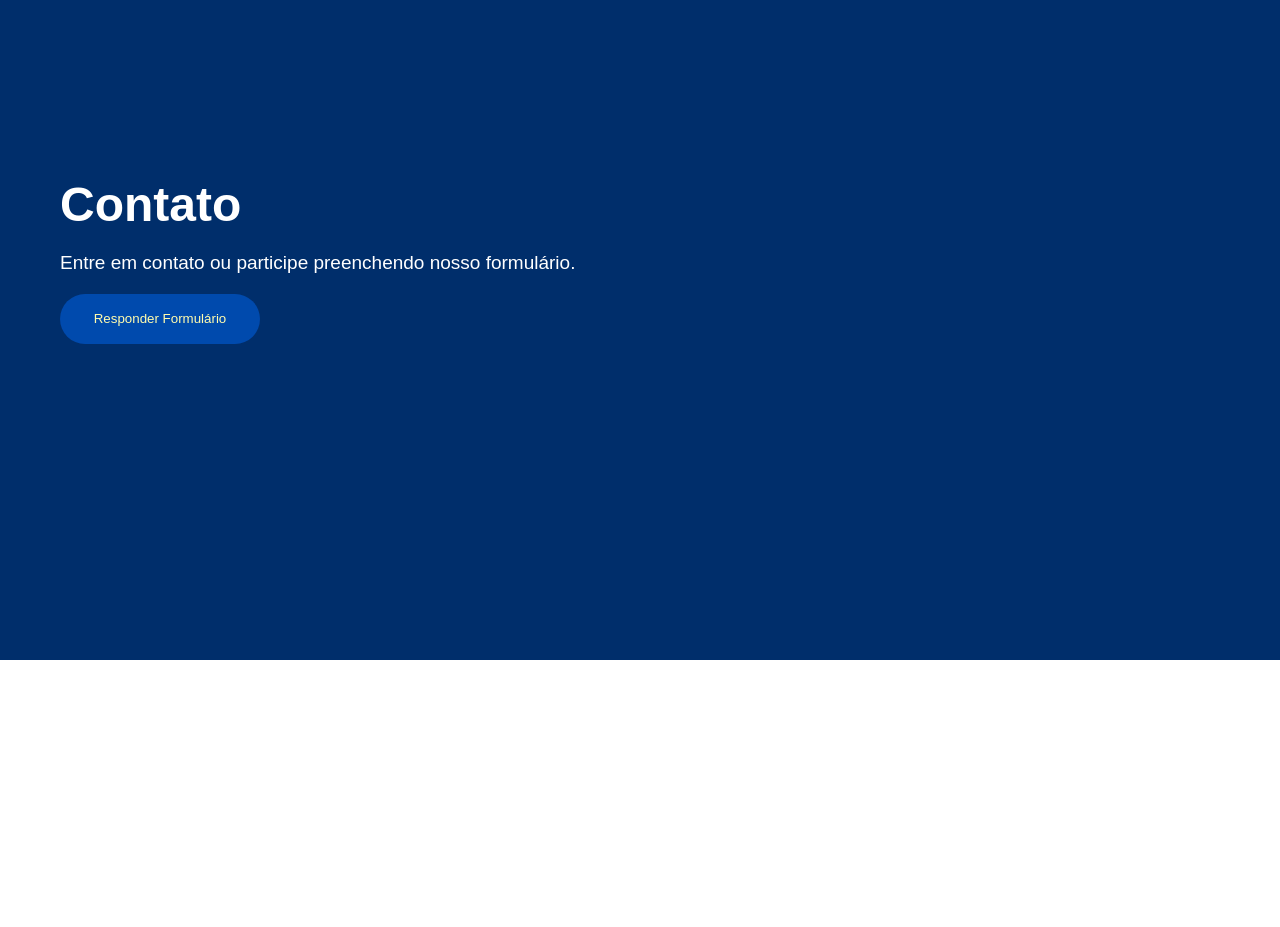
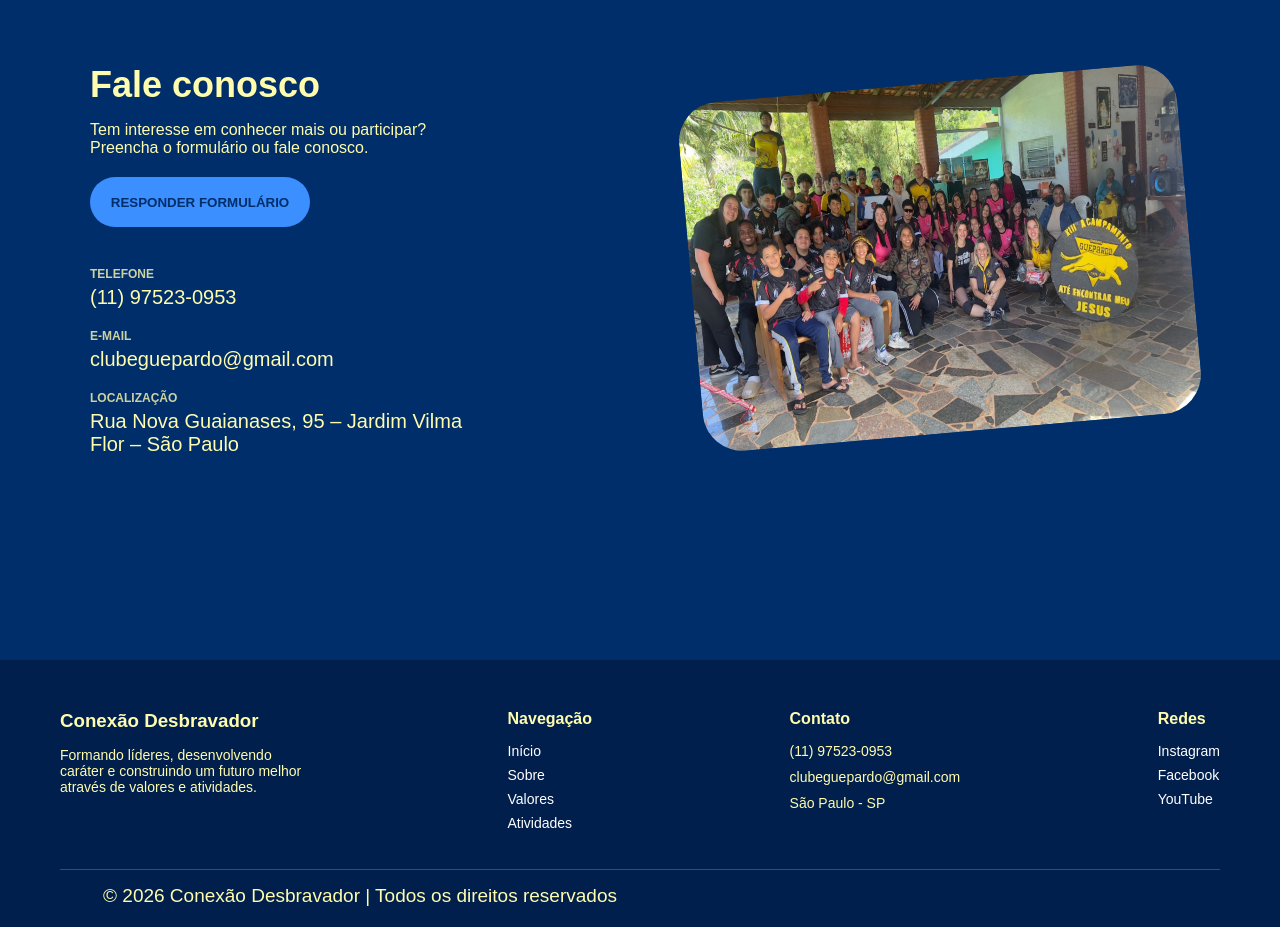
Before and after one commit to Nathan-Martins3010/ProjetoIndividual, a plain HTML site: page index.html in a window 1280 px wide. Shown: the part 4140-5067 px from the top of the page. Before the commit the page ends 4800 px from the top, so only its background shows below. Drawn offline with Linux system fonts and the light colour scheme.

Commit message:
Seção de contato + footer e links

```diff
--- a/home.css
+++ b/home.css
@@ -230,9 +230,65 @@ button {
 }
 
 /* contato */
+
 #contato {
   background: #002e6b;
-  color: #fff;
+  color: #fffcae;
+  display: flex;
+  justify-content: center;
+  align-items: center;
+}
+
+.contato-container {
+  display: flex;
+  align-items: center;
+  justify-content: space-between;
+  gap: 50px;
+  width: 100%;
+  max-width: 1100px;
+}
+
+/* contato - lado esquerdo */
+.contato-texto h1 {
+  font-size: 36px;
+  margin-bottom: 15px;
+}
+
+.contato-texto p {
+  max-width: 400px;
+  font-size: 16px;
+}
+
+.contato-texto button {
+  margin: 20px 0;
+  background: #3b8fff;
+  color: #002e6b;
+  font-weight: bold;
+  border-radius: 25px;
+  width: 220px;
+}
+
+.info h4 {
+  margin-top: 20px;
+  font-size: 12px;
+  opacity: 0.8;
+}
+
+.info p {
+  font-size: 20px;
+  margin-top: 5px;
+}
+
+/* contato - lado direito */
+.contato-imagem {
+  position: relative;
+}
+
+.contato-imagem img {
+  width: 500px;
+  height: 350px;
+  border-radius: 40px;
+  transform: rotate(-5deg);
 }
 
 /* melhorias */
@@ -278,3 +334,60 @@ p {
   width: 100px;
   height: 100px;
 }
+.card {
+  transition: 0.3s;
+}
+
+.card:hover {
+  transform: translateY(-10px);
+}
+
+/* footer */
+footer {
+  background: #001f4d;
+  color: #fffcae;
+  padding: 50px 60px 20px;
+}
+
+.footer-container {
+  display: flex;
+  justify-content: space-between;
+  flex-wrap: wrap;
+  gap: 40px;
+}
+
+.footer-col {
+  max-width: 250px;
+  display: flex;
+  flex-direction: column;
+}
+
+.footer-col h3,
+.footer-col h4 {
+  margin-bottom: 15px;
+}
+
+.footer-col p {
+  font-size: 14px;
+  margin-bottom: 10px;
+}
+
+.footer-col a {
+  text-decoration: none;
+  color: #fff;
+  margin-bottom: 8px;
+  font-size: 14px;
+  transition: 0.3s;
+}
+
+.footer-col a:hover {
+  color: #3b8fff;
+}
+
+.footer-bottom {
+  border-top: 1px solid rgba(255,255,255,0.2);
+  margin-top: 30px;
+  padding-top: 15px;
+  text-align: center;
+  font-size: 13px;
+}
--- a/index.html
+++ b/index.html
@@ -144,10 +144,78 @@
 </section>
 
   <section id="contato">
-    <h1>Contato</h1>
-    <p>Entre em contato ou participe preenchendo nosso formulário.</p>
-    <button>Responder Formulário</button>
-  </section>
+  <div class="contato-container">
 
+    <div class="contato-texto">
+      <h1>Fale conosco</h1>
+
+      <p>
+        Tem interesse em conhecer mais ou participar?
+        Preencha o formulário ou fale conosco.
+      </p>
+
+      <a href="#" target="_blank">
+        <button>RESPONDER FORMULÁRIO</button>
+      </a>
+
+      <div class="info">
+        <h4>TELEFONE</h4>
+        <p>(11) 97523-0953</p>
+
+        <h4>E-MAIL</h4>
+        <p>clubeguepardo@gmail.com</p>
+
+        <h4>LOCALIZAÇÃO</h4>
+        <p>Rua Nova Guaianases, 95 – Jardim Vilma Flor – São Paulo</p>
+      </div>
+    </div>
+
+    <div class="contato-imagem">
+      <img src="img/clube.png" alt="Clube">
+      <div class="decoracao"></div>
+    </div>
+
+  </div>
+</section>
+
+
+    <footer>
+      <div class="footer-container">
+
+        <div class="footer-col">
+          <h3>Conexão Desbravador</h3>
+          <p>
+            Formando líderes, desenvolvendo caráter e construindo um futuro melhor através de valores e atividades.
+          </p>
+        </div>
+
+        <div class="footer-col">
+          <h4>Navegação</h4>
+          <a href="#home">Início</a>
+          <a href="#sobre">Sobre</a>
+          <a href="#valores">Valores</a>
+          <a href="#atividades">Atividades</a>
+        </div>
+
+        <div class="footer-col">
+          <h4>Contato</h4>
+          <p>(11) 97523-0953</p>
+          <p>clubeguepardo@gmail.com</p>
+          <p>São Paulo - SP</p>
+        </div>
+
+        <div class="footer-col">
+          <h4>Redes</h4>
+          <a href="https://www.instagram.com/">Instagram</a>
+          <a href="https://www.facebook.com/?locale=pt_BR">Facebook</a>
+          <a href="https://www.youtube.com/">YouTube</a>
+        </div>
+
+      </div>
+
+      <div class="footer-bottom">
+        <p>© 2026 Conexão Desbravador | Todos os direitos reservados</p>
+      </div>
+    </footer>
 </body>
 </html>
```
Also changed, not shown: img/clube.png (added).
